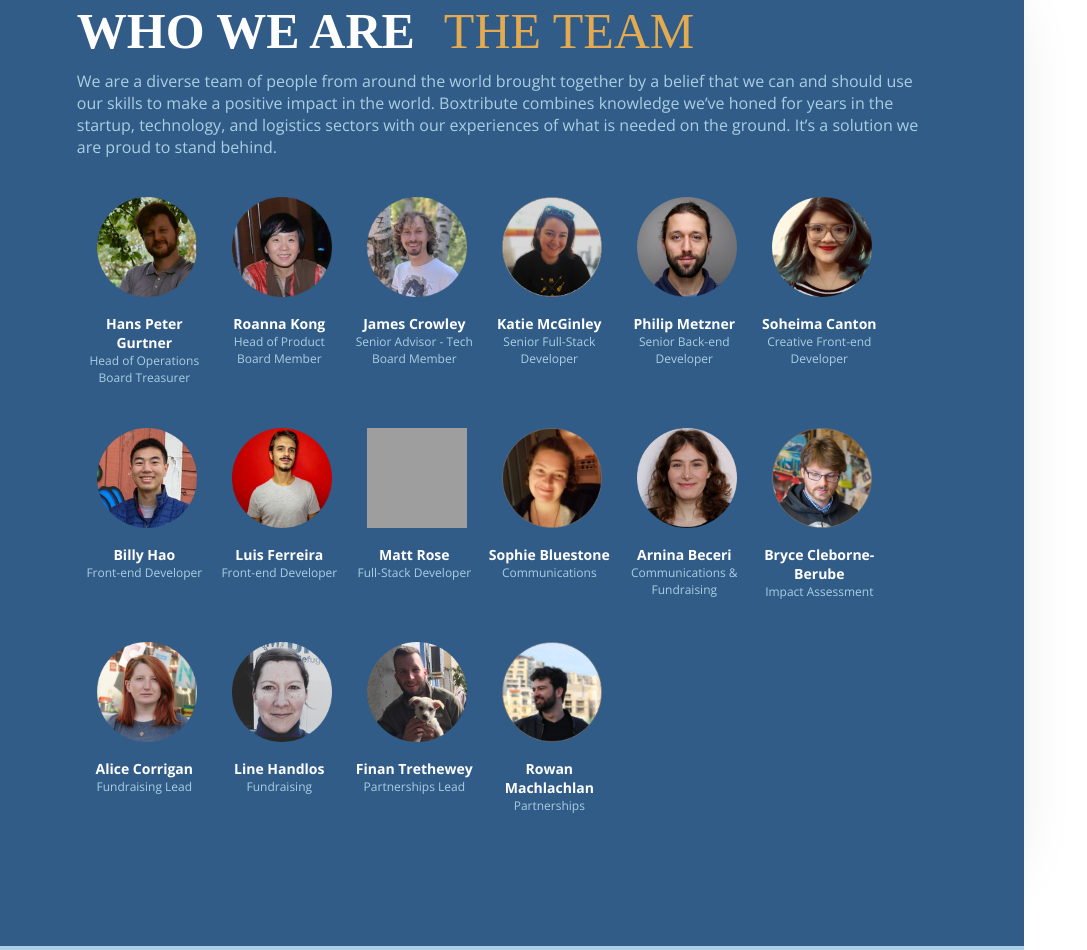
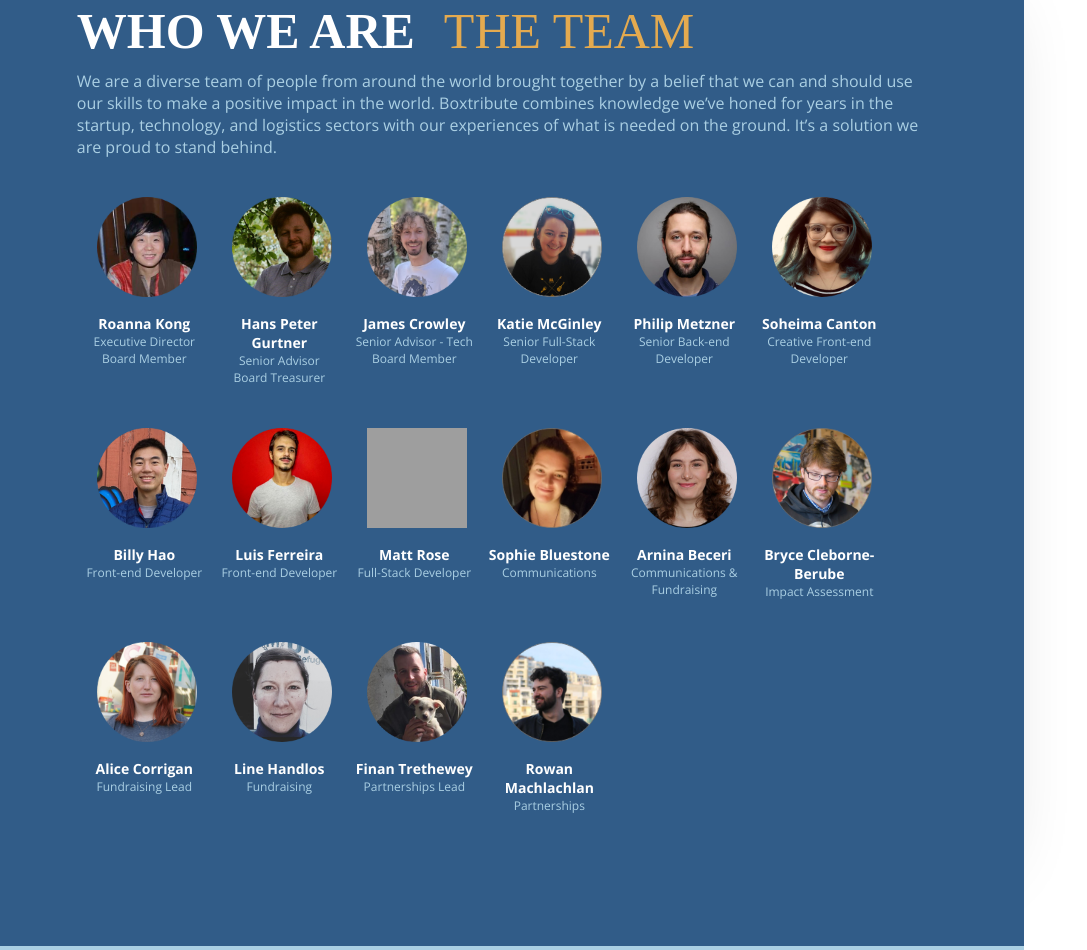
Before and after one commit to boxwise/boxtribute-landing, a plain HTML site: page index.html in a window 1280 px wide. Shown: the part 4519-5469 px from the top of the page, without its empty margins (0-1087 px from the left). Drawn offline with nearby package versions, Linux system fonts and the light colour scheme; grey boxes are pictures that could not be loaded; a web font is replaced by a local one.

Commit message:
update with Hans and Roanna's new roles
also exchanged positions

```diff
--- a/index.html
+++ b/index.html
@@ -239,26 +239,26 @@
         <div id="profiles" style="padding-bottom: 15%;">
             <div id="profile">
                 <div id="headshot">
+                    <a href="https://www.linkedin.com/in/roanna-kong-3b98189/" target="_blank"><img src="assets/profiles/Roanna.png"/></a>
+                </div>
+                <div>
+                    <strong>Roanna Kong</strong>
+                    <br/>
+                    Executive Director
+                    <br />
+                    Board Member
+                </div>
+            </div>
+            <div id="profile">
+                <div id="headshot">
                     <a href="https://www.linkedin.com/in/hansinabox/" target="_blank"><img src="assets/profiles/Hans.png"/></a>
                 </div>
                 <div>
                     <strong>Hans Peter Gurtner</strong>
                     <br/>
-                    Head of Operations
+                    Senior Advisor
                     <br />
                     Board Treasurer
-                </div>
-            </div>
-            <div id="profile">
-                <div id="headshot">
-                    <a href="https://www.linkedin.com/in/roanna-kong-3b98189/" target="_blank"><img src="assets/profiles/Roanna.png"/></a>
-                </div>
-                <div>
-                    <strong>Roanna Kong</strong>
-                    <br/>
-                    Head of Product
-                    <br />
-                    Board Member
                 </div>
             </div>
             <div id="profile">
```
